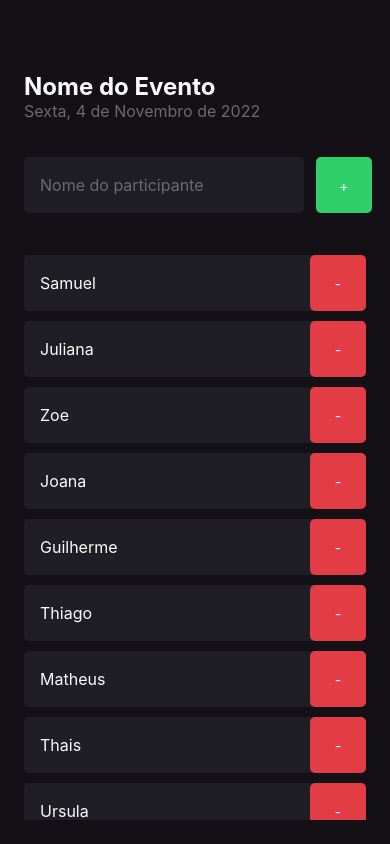
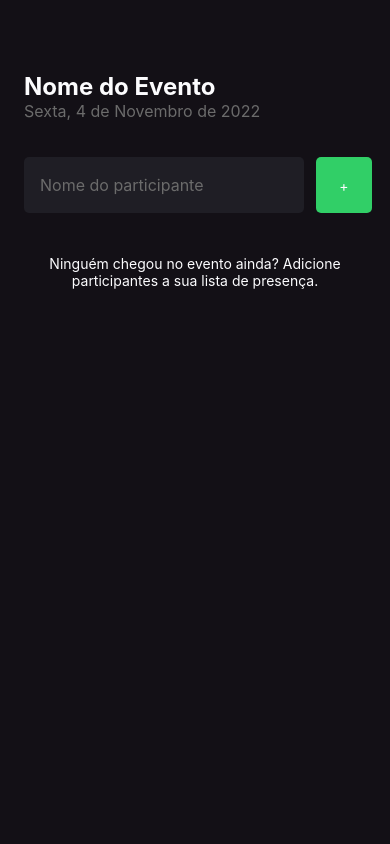
Before and after one commit to SamuelMenecucci/imhere, a React Native app: screen / in a window 390 px wide. Built offline with nearby package versions, Linux system fonts and the light colour scheme.

Commit message:
feat: dynamically adding participant

```diff
--- a/src/screens/Home/index.tsx
+++ b/src/screens/Home/index.tsx
@@ -1,10 +1,9 @@
-import React from "react";
+import React, { useState } from "react";
 import {
   Text,
   View,
   TextInput,
   TouchableOpacity,
-  ScrollView,
   FlatList,
   Alert,
 } from "react-native";
@@ -12,25 +11,20 @@
 import { Participant } from "./components/Participant";
 
 export function Home() {
-  const participants = [
-    "Samuel",
-    "Juliana",
-    "Zoe",
-    "Joana",
-    "Guilherme",
-    "Thiago",
-    "Matheus",
-    "Thais",
-    "Ursula",
-  ];
+  const [participants, setParticipants] = useState<string[]>([]);
+  const [participantName, setParticipantName] = useState<string>("");
 
   const handleParticipantAdd = () => {
-    if (participants.includes("Samuel")) {
+    if (participants.includes(participantName)) {
       return Alert.alert(
         "Participanete existe!",
         "Já existe um participant na lista com esse nome"
       );
     }
+
+    setParticipants((prevState) => [...prevState, participantName]);
+
+    setParticipantName("");
   };
 
   const handleParticipantRemove = (name: string) => {
@@ -52,6 +46,9 @@
           placeholderTextColor="#6b6b6b"
           style={styles.input}
           keyboardType="default" //https://reactnative.dev/docs/textinput#keyboardtype
+          //Callback that is called when the text input's text changes. Changed text is passed as a single string argument to the callback handler.
+          onChangeText={setParticipantName} //para o onChangeText eu posso simplesmente passar o nome dafunção que faz atualiza o meu estado.
+          value={participantName}
         />
 
         {/* https://reactnative.dev/docs/touchableopacity */}
```
